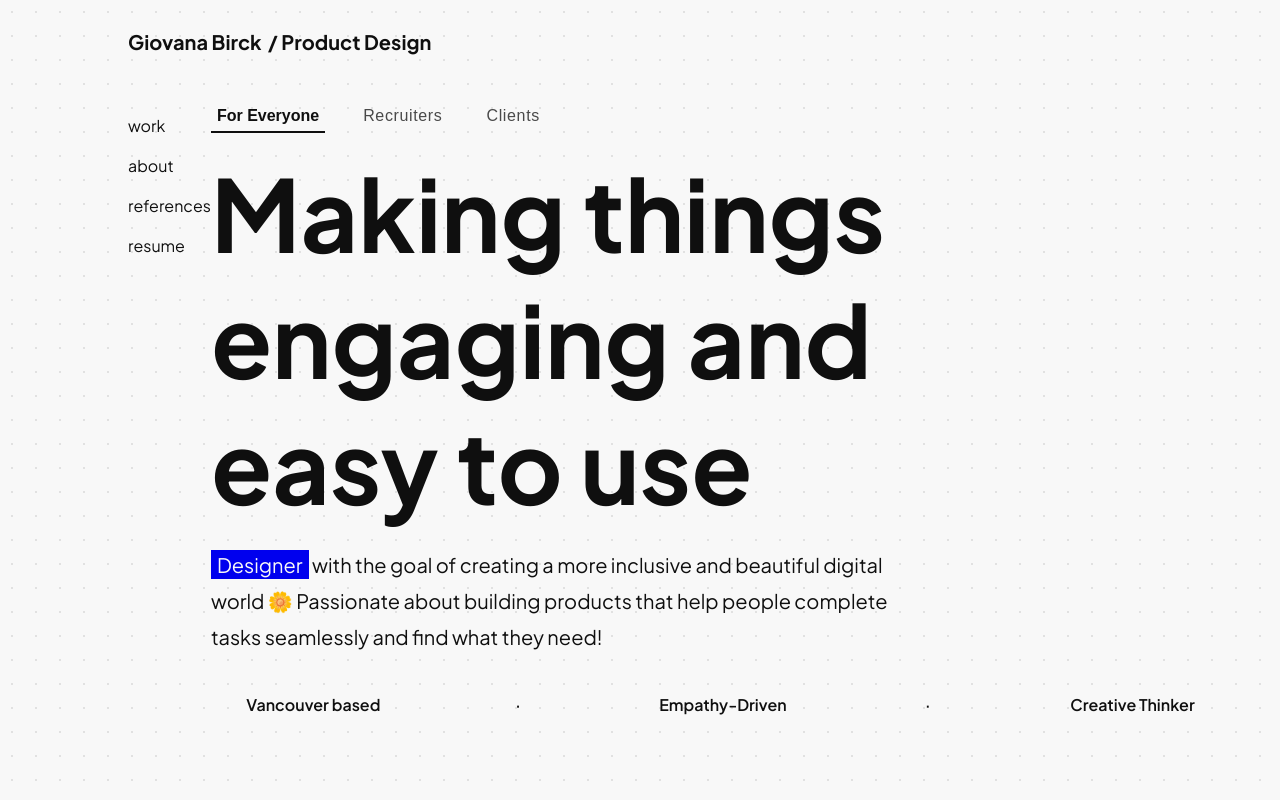
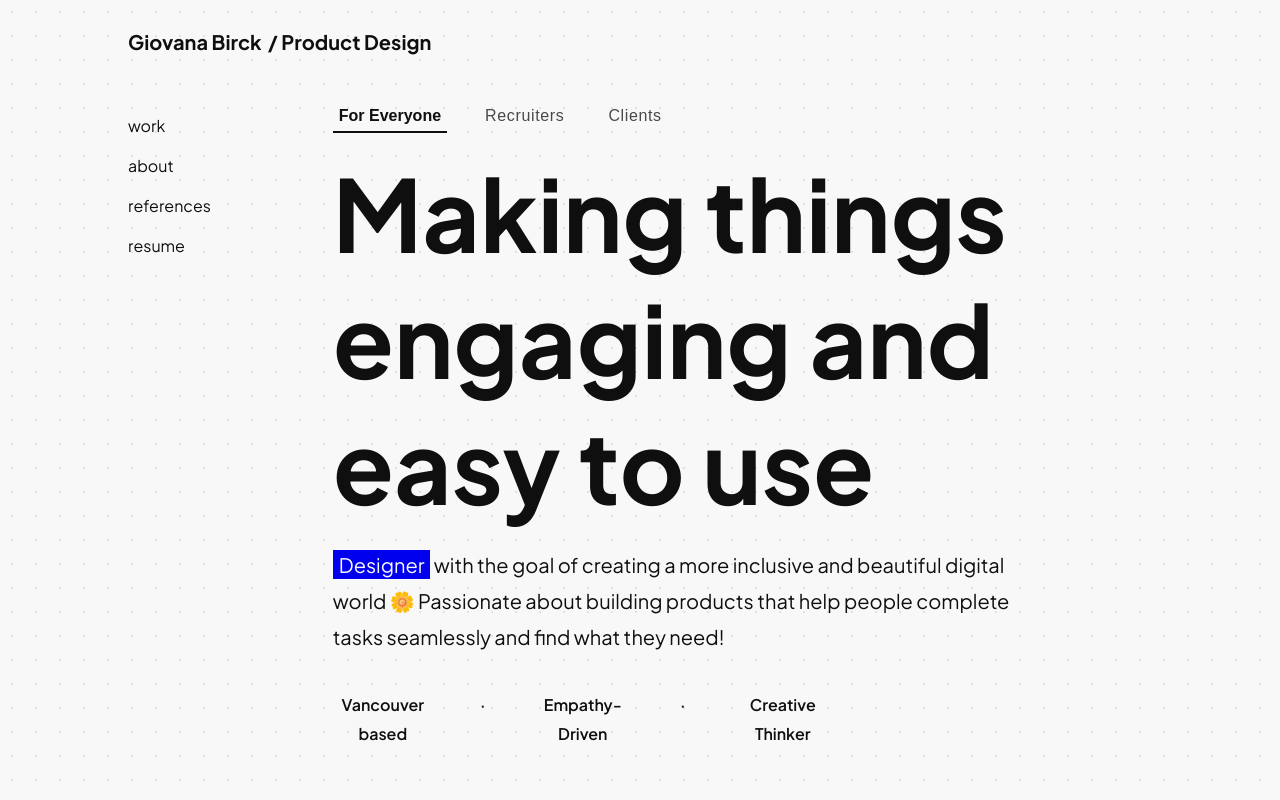
Before and after one commit to giovanabirck/website-test, a React (Create React App) app: page /product-design in a window 1280 px wide. Built offline with nearby package versions, Linux system fonts and the light colour scheme.

Commit message:
bullet points width

```diff
--- a/src/pages/product-design/ProductDesign.js
+++ b/src/pages/product-design/ProductDesign.js
@@ -17,9 +17,9 @@ function ProductDesign() {
             </p>
             <div className='bullet_points'>
               <p>Vancouver based</p>
-              <p className='dot'>·</p>
+              <p>·</p>
               <p>Empathy-Driven</p>
-              <p className='dot'>·</p>
+              <p>·</p>
               <p>Creative Thinker</p>
             </div>
         </div>;
--- a/src/pages/product-design/ProductDesign.modules.css
+++ b/src/pages/product-design/ProductDesign.modules.css
@@ -96,6 +96,7 @@
     display: flex;
     flex-direction: row;
     justify-content: flex-start;
+    width: 500px;
 }
 
 .bullet_points p {
@@ -103,7 +104,3 @@
     font-weight: 600;
     text-align: center;
 }
-
-.dot {
-    width: 10%;
-}
```
